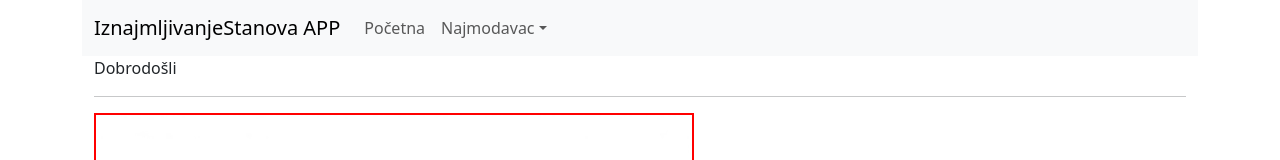
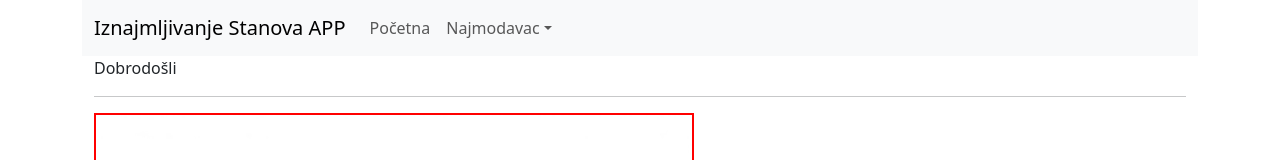
Before and after one commit to MaliVuk/IznajmljivanjeStanova, a React (Vite) app in the folder frontend/: page / in a window 1280 px wide. Shown: the top 160 px of the page. Built offline with nearby package versions, Linux system fonts and the light colour scheme.

Commit message:
Sitne izmjene na frontendu

```diff
--- a/frontend/index.html
+++ b/frontend/index.html
@@ -4,7 +4,7 @@
     <meta charset="UTF-8" />
     <link rel="icon" type="image/svg+xml" href="/vite.svg" />
     <meta name="viewport" content="width=device-width, initial-scale=1.0" />
-    <title>IznajmljivanjeStanova APP</title>
+    <title>Iznajmljivanje Stanova APP</title>
   </head>
   <body>
     <div id="root"></div>
--- a/frontend/src/components/NavBarEdunova.jsx
+++ b/frontend/src/components/NavBarEdunova.jsx
@@ -14,12 +14,12 @@ export default function NavBarEdunova() {
   return (
     <Navbar expand="lg" className="bg-body-tertiary">
       <Container>
-        <Navbar.Brand className='ruka' onClick={()=>navigate(RouteNames.HOME)}>IznajmljivanjeStanova APP</Navbar.Brand>
+        <Navbar.Brand className='ruka' onClick={()=>navigate(RouteNames.HOME)}>Iznajmljivanje Stanova APP</Navbar.Brand>
         <Navbar.Toggle aria-controls="basic-navbar-nav" />
         <Navbar.Collapse id="basic-navbar-nav">
           <Nav className="me-auto">
 
-            <Nav.Link href="#link">Početna</Nav.Link>
+            <Nav.Link href="#" onClick={()=>navigate(RouteNames.HOME)}>Početna</Nav.Link>
             <NavDropdown title="Najmodavac" id="basic-nav-dropdown">
               <NavDropdown.Item
                 onClick={()=>navigate(RouteNames.NAJMODAVAC_PREGLED)}>
```
Also changed, not shown: frontend/src/assets/ERA.png (added).
